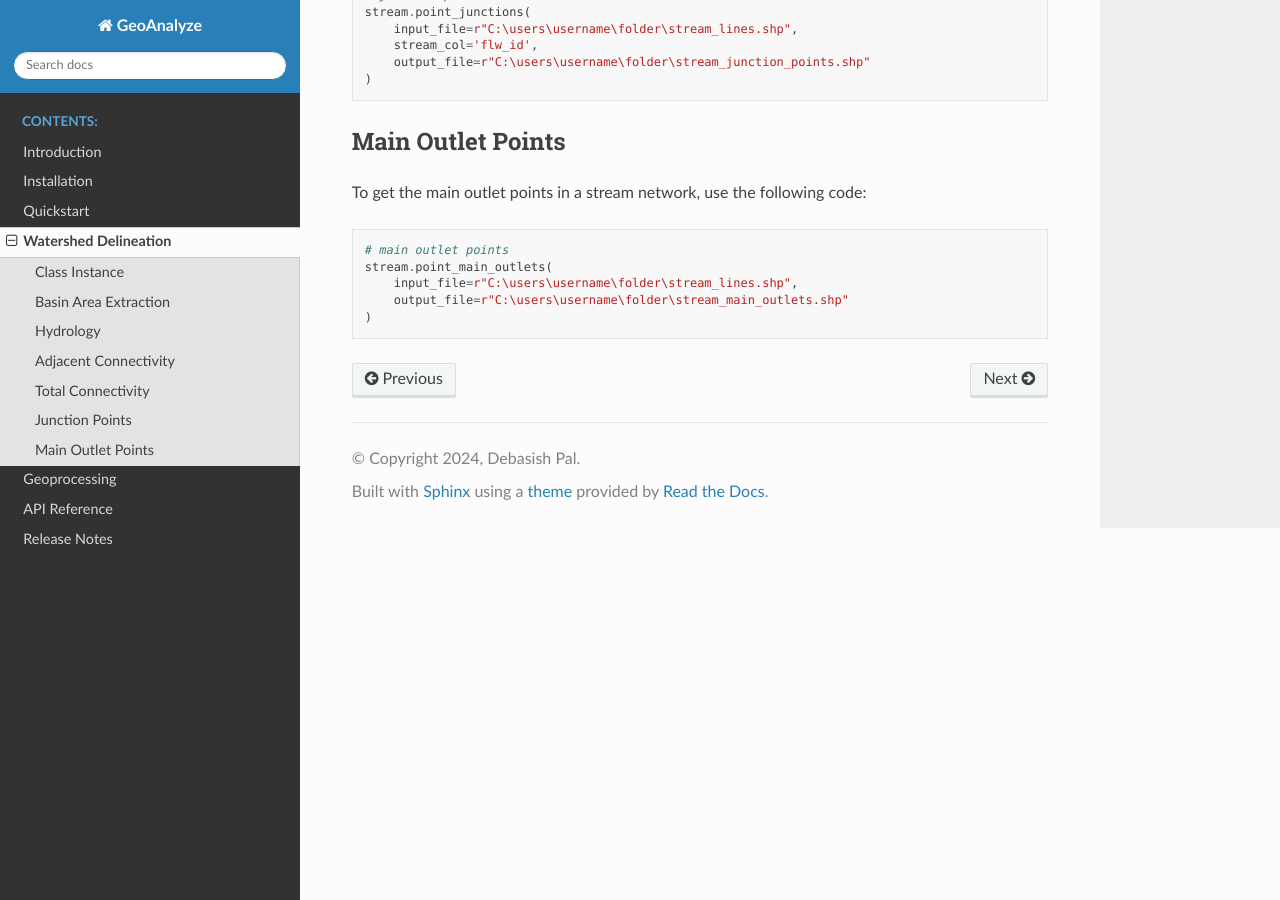
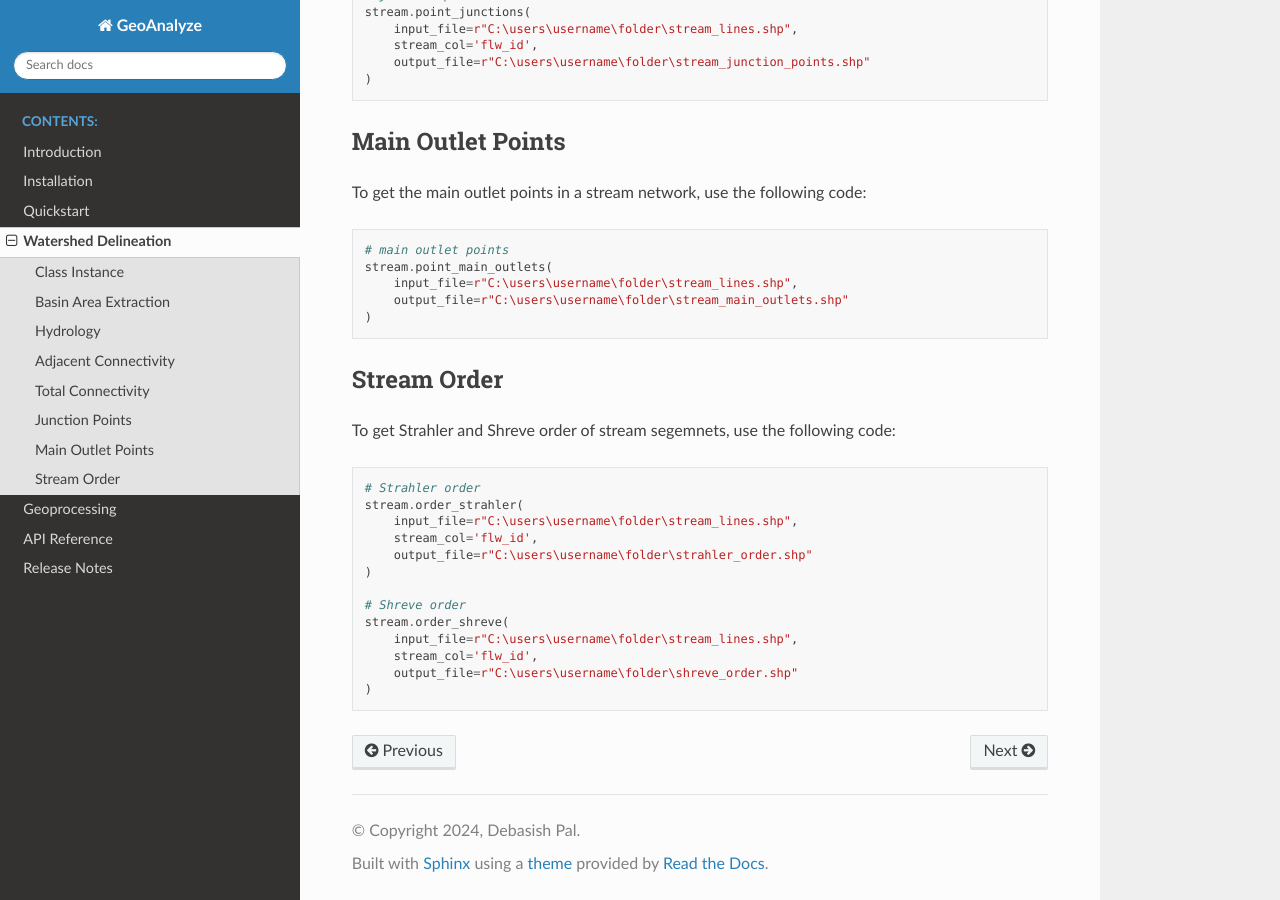
Before and after one commit to debpal/GeoAnalyze, a Sphinx documentation site: the page built from docs/watershed.rst, in a window 1280 px wide and 900 px high, scrolled down 3483 px. Built offline with Sphinx 7.4.7 and the Read the Docs theme 3.1.0, drawn with Linux system fonts in a browser that asks for light colours.

Commit message:
update docs

```diff
--- a/docs/introduction.rst
+++ b/docs/introduction.rst
@@ -45,6 +45,7 @@ Please refer to the :ref:`Watershed Delineation <watershed_delineation>` section
 - Detects junction points within the stream network
 - Locates drainage points within subbasins
 - Identifies main outlet points
+- Computes Strahler and Shreve orders of stream segments
 - Includes multiple functions for generating random boxes around selected stream segments
 
 Geoprocessing
--- a/docs/watershed.rst
+++ b/docs/watershed.rst
@@ -175,3 +175,24 @@ To get the main outlet points in a stream network, use the following code:
         input_file=r"C:\users\username\folder\stream_lines.shp",
         output_file=r"C:\users\username\folder\stream_main_outlets.shp"
     )
+
+
+Stream Order
+----------------
+To get Strahler and Shreve order of stream segemnets, use the following code:
+
+.. code-block:: python
+
+    # Strahler order
+    stream.order_strahler(
+        input_file=r"C:\users\username\folder\stream_lines.shp",
+        stream_col='flw_id',
+        output_file=r"C:\users\username\folder\strahler_order.shp"
+    )
+
+    # Shreve order
+    stream.order_shreve(
+        input_file=r"C:\users\username\folder\stream_lines.shp",
+        stream_col='flw_id',
+        output_file=r"C:\users\username\folder\shreve_order.shp"
+    )
```
